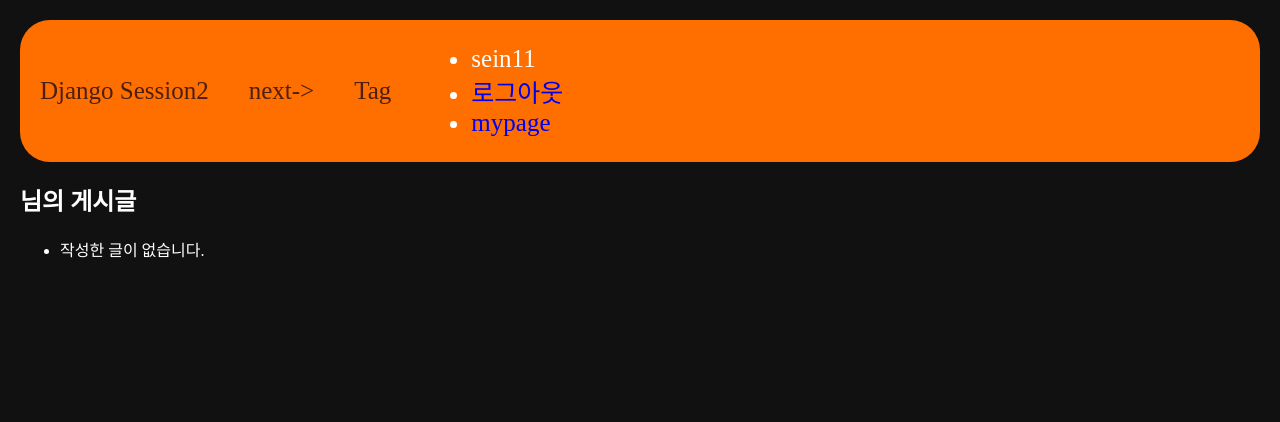
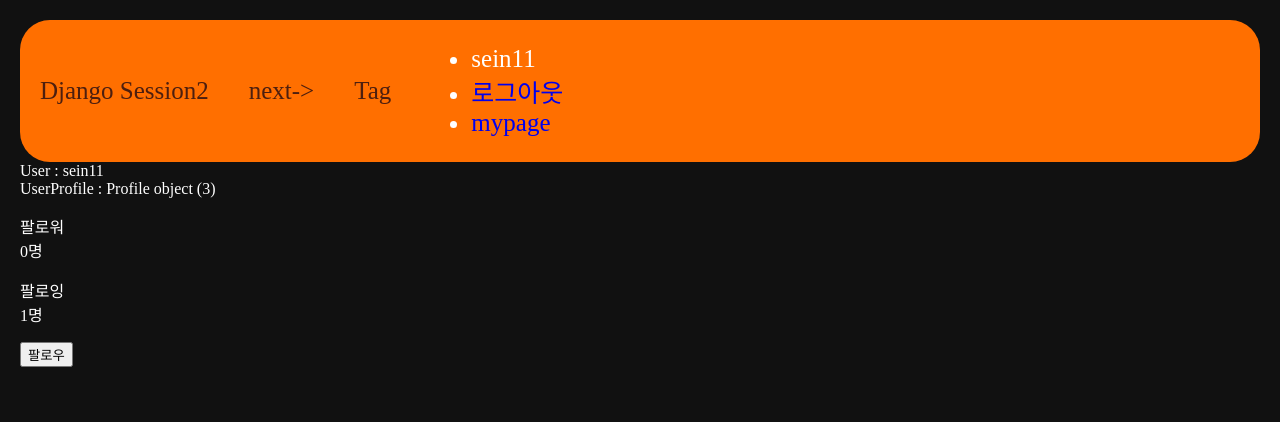
Before and after one commit to osein607/likelion_13th_hw, a Django app: page /users/mypage/3 in a window 1280 px wide. Shown: the top 422 px of the page. Run offline with Django 5.2, Linux system fonts and the light colour scheme; data comes from the database, SQL or seed files in the repository; both versions use the stored data as it was after the commit.

Commit message:
feat: 프로필 연결, 좋아요, 팔로우/팔로잉 기능

```diff
--- a/accounts/models.py
+++ b/accounts/models.py
@@ -1,5 +1,7 @@
 from django.db import models
 from django.contrib.auth.models import User
+from django.dispatch import receiver
+from django.db.models.signals import post_save
 
 # Create your models here.
 class Profile(models.Model):
@@ -7,3 +9,13 @@ class Profile(models.Model):
   birth = models.DateField()
   hobby = models.TextField(null=True, max_length=30)
   nickname = models.TextField(max_length=10)
+  followings = models.ManyToManyField("self", related_name="followers", symmetrical=False)
+
+@receiver(post_save, sender=User)
+def create_user_profile(sender, instance, created, **kwargs):
+  if created:
+    Profile.objects.create(user=instance)
+
+@receiver(post_save, sender=User)
+def save_user_profile(sender, instance, **kwargs):
+  instance.profile.save()
--- a/main/models.py
+++ b/main/models.py
@@ -15,6 +15,8 @@ class Post(models.Model):
   mbti = models.CharField(max_length=50)
   image = models.ImageField(upload_to="post/", blank=True, null=True)
   tags = models.ManyToManyField(Tag, related_name='posts', blank=True)
+  like = models.ManyToManyField(User, related_name='likes', blank=True)
+  like_count = models.PositiveIntegerField(default=0)
 
   def __str__(self):
     return self.title
--- a/main/templates/main/detail.html
+++ b/main/templates/main/detail.html
@@ -2,9 +2,14 @@
 {% load static %}
 {% block content %}
   <h3>{{post.title}}</h3>
+    <a href="{% url 'users:mypage' post.writer.id %}">작성자 : {{post.writer.id}}</a>
     작성자 : {{post.writer}}
     성격유형 : {{post.mbti}}
     날짜 : {{post.pub_date}}
+    <a href="{% url 'main:likes' post.id %}">
+      {% if user in post.like.all %} 취소 {% else %} 좋아요 {% endif %}
+    </a>
+    {{post.like_count}}개
     <p>
       {% for tag in post.tags.all %}
        <a href="{% url 'main:tag-posts' tag.id %}">#{{ tag.name }}</a>
--- a/main/urls.py
+++ b/main/urls.py
@@ -14,5 +14,6 @@ urlpatterns = [
   path('comment_delete/<int:id>', comment_delete, name="comment_delete"),
   path('tag-list', tag_list, name="tag-list"),
   path('tag-posts/<int:tag_id>', tag_posts, name="tag-posts"),
+  path('likes/<int:post_id>', likes, name="likes")
 
 ]
--- a/users/templates/users/mypage.html
+++ b/users/templates/users/mypage.html
@@ -3,17 +3,21 @@
 
 {% block content %}
 
-<h2>{{ request.user.username }}님의 게시글</h2>
-<ul>
-  {% for post in posts %}
-    <li>
-      <a href="{% url 'main:detail' post.id %}">{{ post.title }}</a>
-    </li>
-  {% empty %}
-    <li>작성한 글이 없습니다.</li>
-  {% endfor %}
-</ul>
-
+User : {{user}} <br>
+UserProfile : {{user.profile}} <br>
+<p>팔로워<br>{{ user.profile.followers.count}}명</p>
+<p>팔로잉<br>{{ user.profile.followings.count}}명</p>
+{% if request.user != user %}
+    {% if request.user.profile in user.profile.followers.all %}
+        <a href="{% url 'users:follow' user.id %}">
+            <button type="button" class="btn btn-outline-info">언팔로우</button>
+        </a>
+    {% else %}
+        <a href="{% url 'users:follow' user.id %}">
+            <button type="button" class="btn btn-info">팔로우</button>
+        </a>
+    {% endif %}
+{% endif %}
 
 
 {% endblock %}
--- a/users/urls.py
+++ b/users/urls.py
@@ -4,4 +4,5 @@ from .views import *
 app_name="users"
 urlpatterns=[
   path('mypage/<int:id>', mypage, name="mypage"),
+  path('follow/<int:id>', follow, name="follow"),
 ]
--- a/users/views.py
+++ b/users/views.py
@@ -1,4 +1,4 @@
-from django.shortcuts import render, get_object_or_404
+from django.shortcuts import render, redirect, get_object_or_404
 from django.contrib import auth
 from django.contrib.auth.models import User
 from main.models import Post
@@ -12,3 +12,13 @@ def mypage(request, id):
     'posts':posts,
   }
   return render(request, 'users/mypage.html', context)
+
+def follow(request, id):
+  user = request.user
+  followed_user = get_object_or_404(User, pk=id)
+  is_follower = user.profile in followed_user.profile.followers.all()
+  if is_follower:
+    user.profile.followings.remove(followed_user.profile)
+  else:
+    user.profile.followings.add(followed_user.profile)
+  return redirect('users:mypage', followed_user.id)
```
Also changed, not shown: accounts/views.py (+4 -4 lines), main/views.py (+12 -0 lines), accounts/migrations/0003_profile_followings.py (added), db.sqlite3, main/migrations/0008_post_like_post_like_count.py (added).
